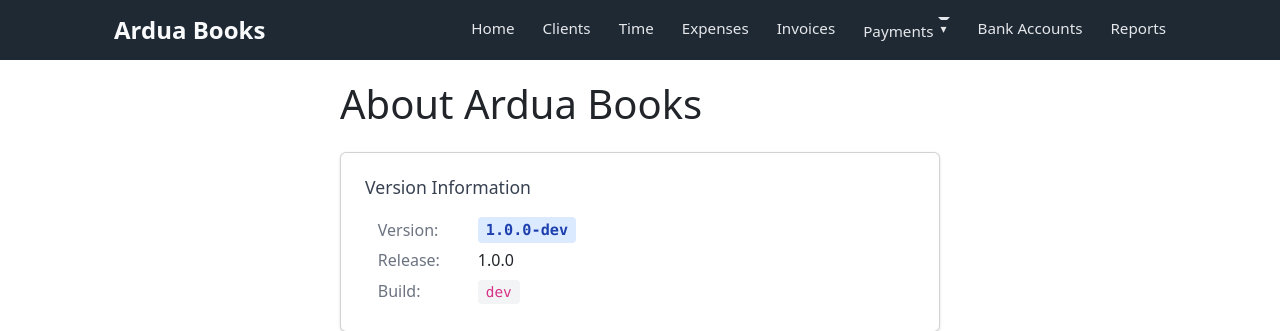
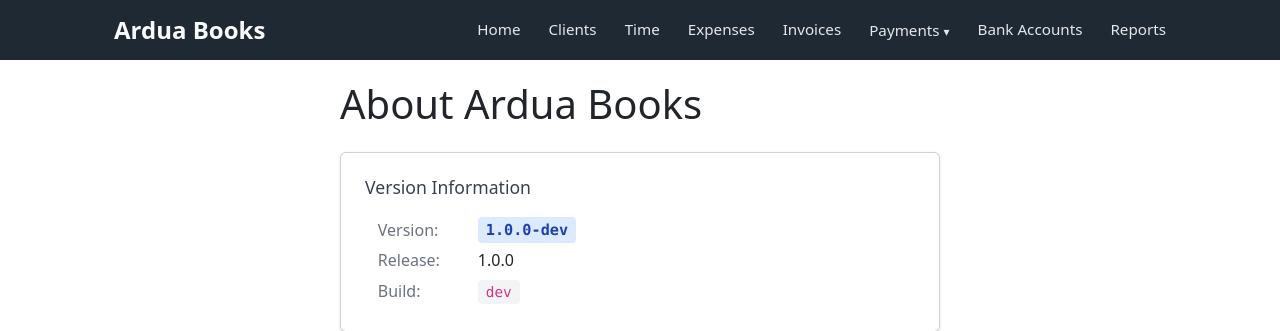
Before and after one commit to ardua-inc/ardua-books, a Django app: page /about/ in a window 1280 px wide. Shown: the top 331 px of the page. Run offline with Django 5.2, Linux system fonts and the light colour scheme; some libraries are stand-ins or nearby versions.

Commit message:
Fix dropdown caret conflict with Bootstrap
Renamed dropdown-toggle to nav-dropdown-trigger to avoid Bootstrap's
.dropdown-toggle class which adds its own ::after caret.

🤖 Generated with [Claude Code](https://claude.com/claude-code)

Co-Authored-By: Claude Opus 4.5 <noreply@anthropic.com>

```diff
--- a/ardua_books/static/css/base.css
+++ b/ardua_books/static/css/base.css
@@ -136,7 +136,7 @@ td, th {
   position: relative;
 }
 
-.app-nav-dropdown .dropdown-toggle::after {
+.app-nav-dropdown .nav-dropdown-trigger::after {
   content: "▾";
   font-size: 0.75rem;
   margin-left: 0.25rem;
--- a/ardua_books/templates/base.html
+++ b/ardua_books/templates/base.html
@@ -35,7 +35,7 @@
           <a href="{% url 'billing:expense_list' %}">Expenses</a>
           <a href="{% url 'billing:invoice_list' %}">Invoices</a>
           <div class="app-nav-dropdown">
-            <a href="#" class="dropdown-toggle">Payments</a>
+            <a href="#" class="nav-dropdown-trigger">Payments</a>
             <div class="dropdown-menu">
               <a href="{% url 'accounting:payment_create_general' %}">Record Payment</a>
               <a href="{% url 'accounting:payment_list' %}">Payment History</a>
```
